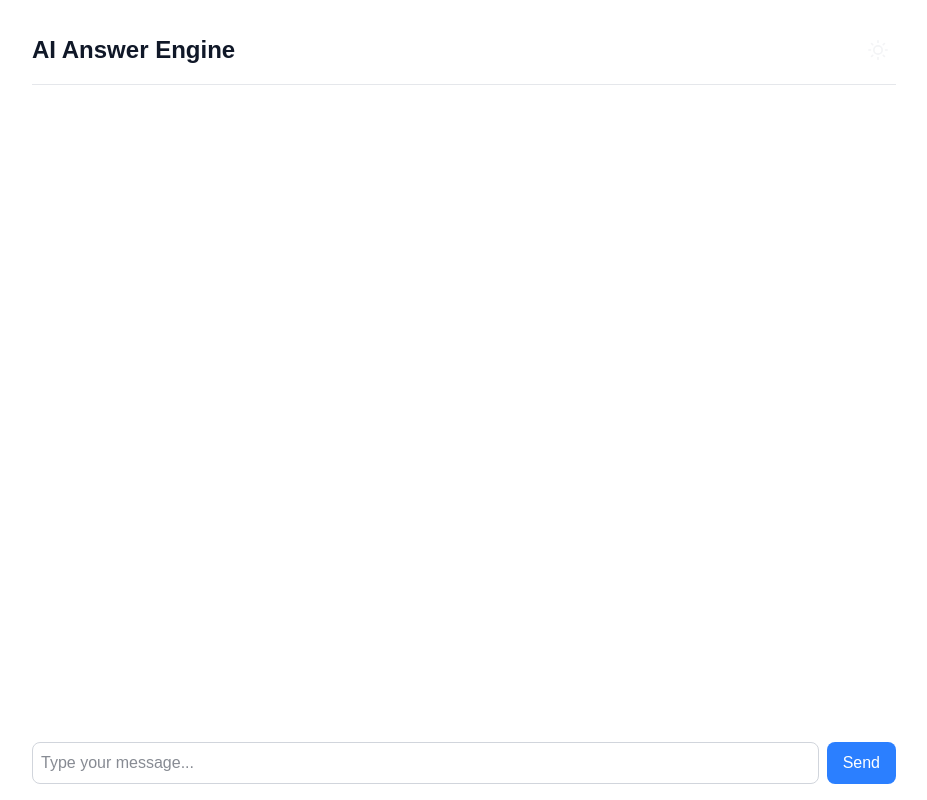
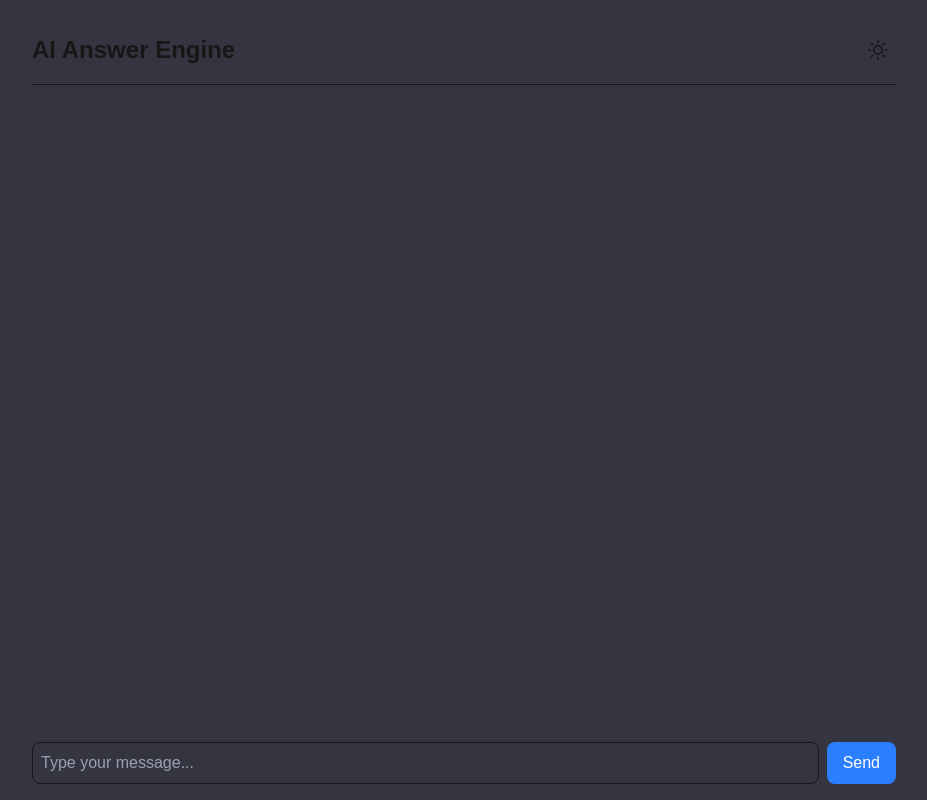
Before and after one commit to amaankhan02/movie-maestro, a Next.js app in the folder frontend/: page / in a window 1280 px wide. Both pictures are taken after a click on the button "Switch to dark mode". Shown: the whole page, without its empty margins (176-1103 px from the left). Built offline with nearby package versions, Linux system fonts and the light colour scheme.

Commit message:
Fix dark/light theme not working

```diff
--- a/frontend/src/app/page.tsx
+++ b/frontend/src/app/page.tsx
@@ -24,8 +24,10 @@ export default function Home() {
     // Apply dark mode class to html element
     if (isDarkMode) {
       document.documentElement.classList.add('dark');
+      document.body.style.backgroundColor = '#343541';
     } else {
       document.documentElement.classList.remove('dark');
+      document.body.style.backgroundColor = '#ffffff';
     }
   }, [isDarkMode]);
 
@@ -120,16 +122,16 @@ export default function Home() {
   };
 
   return (
-    <div className="flex flex-col h-screen max-w-4xl mx-auto p-4">
-      <header className="py-4 border-b border-gray-200 dark:border-gray-700 flex justify-between items-center">
-        <h1 className="text-2xl font-bold text-gray-900 dark:text-gray-100">AI Answer Engine</h1>
+    <div className={`flex flex-col h-screen max-w-4xl mx-auto p-4 ${isDarkMode ? 'bg-dark-bg' : 'bg-white'}`}>
+      <header className={`py-4 border-b ${isDarkMode ? 'border-dark-border' : 'border-gray-200'} flex justify-between items-center`}>
+        <h1 className={`text-2xl font-bold ${isDarkMode ? 'text-dark-text' : 'text-gray-900'}`}>AI Answer Engine</h1>
         <button
           onClick={() => setIsDarkMode(!isDarkMode)}
-          className="p-2 rounded-lg hover:bg-gray-100 dark:hover:bg-gray-700 transition-colors"
+          className={`p-2 rounded-lg transition-colors ${isDarkMode ? 'hover:bg-dark-bg-secondary' : 'hover:bg-gray-100'}`}
           title={isDarkMode ? "Switch to light mode" : "Switch to dark mode"}
         >
           {isDarkMode ? (
-            <FiSun className="w-5 h-5 text-gray-100" />
+            <FiSun className="w-5 h-5 text-dark-text" />
           ) : (
             <FiMoon className="w-5 h-5 text-gray-900" />
           )}
@@ -148,18 +150,24 @@ export default function Home() {
               className={`max-w-[80%] rounded-lg p-4 ${
                 message.role === 'user'
                   ? 'bg-blue-500 text-white'
-                  : 'bg-gray-100 dark:bg-gray-700 text-gray-900 dark:text-gray-100'
+                  : isDarkMode
+                  ? 'bg-dark-bg-secondary text-dark-text'
+                  : 'bg-gray-100 text-gray-900'
               }`}
             >
               <div className="flex items-center justify-between gap-2 mb-1">
-                <span className="text-xs opacity-70">
+                <span className={`text-xs opacity-70 ${isDarkMode ? 'text-dark-text' : 'text-gray-600'}`}>
                   {format(message.timestamp, 'h:mm a')}
                 </span>
                 {message.role === 'assistant' && (
                   <div className="flex gap-2">
                     <button
                       onClick={() => copyToClipboard(message.content)}
-                      className="p-1 rounded hover:bg-gray-200 dark:hover:bg-gray-600"
+                      className={`p-1 rounded ${
+                        isDarkMode
+                          ? 'hover:bg-dark-bg text-dark-text'
+                          : 'hover:bg-gray-200 text-gray-900'
+                      }`}
                       title="Copy message"
                     >
                       <FiCopy className="w-4 h-4" />
@@ -167,7 +175,11 @@ export default function Home() {
                     {message.error && (
                       <button
                         onClick={() => handleRetry(index)}
-                        className="p-1 rounded hover:bg-gray-200 dark:hover:bg-gray-600"
+                        className={`p-1 rounded ${
+                          isDarkMode
+                            ? 'hover:bg-dark-bg text-dark-text'
+                            : 'hover:bg-gray-200 text-gray-900'
+                        }`}
                         title="Retry"
                       >
                         <FiRefreshCw className="w-4 h-4" />
@@ -176,7 +188,7 @@ export default function Home() {
                   </div>
                 )}
               </div>
-              <div className="prose dark:prose-invert max-w-none">
+              <div className={`prose ${isDarkMode ? 'prose-invert' : ''} max-w-none`}>
                 <ReactMarkdown>{message.content}</ReactMarkdown>
               </div>
             </div>
@@ -184,11 +196,23 @@ export default function Home() {
         ))}
         {isTyping && (
           <div className="flex justify-start">
-            <div className="bg-gray-100 dark:bg-gray-700 text-gray-900 dark:text-gray-100 rounded-lg p-4">
+            <div
+              className={`rounded-lg p-4 ${
+                isDarkMode
+                  ? 'bg-dark-bg-secondary text-dark-text'
+                  : 'bg-gray-100 text-gray-900'
+              }`}
+            >
               <div className="flex space-x-2">
-                <div className="w-2 h-2 bg-gray-400 dark:bg-gray-400 rounded-full animate-bounce" />
-                <div className="w-2 h-2 bg-gray-400 dark:bg-gray-400 rounded-full animate-bounce" style={{ animationDelay: '0.2s' }} />
-                <div className="w-2 h-2 bg-gray-400 dark:bg-gray-400 rounded-full animate-bounce" style={{ animationDelay: '0.4s' }} />
+                <div className={`w-2 h-2 rounded-full animate-bounce ${
+                  isDarkMode ? 'bg-dark-text' : 'bg-gray-400'
+                }`} />
+                <div className={`w-2 h-2 rounded-full animate-bounce ${
+                  isDarkMode ? 'bg-dark-text' : 'bg-gray-400'
+                }`} style={{ animationDelay: '0.2s' }} />
+                <div className={`w-2 h-2 rounded-full animate-bounce ${
+                  isDarkMode ? 'bg-dark-text' : 'bg-gray-400'
+                }`} style={{ animationDelay: '0.4s' }} />
               </div>
             </div>
           </div>
@@ -203,7 +227,11 @@ export default function Home() {
             value={input}
             onChange={(e) => setInput(e.target.value)}
             placeholder="Type your message..."
-            className="flex-1 p-2 rounded-lg border border-gray-300 dark:border-gray-600 bg-white dark:bg-gray-700 text-gray-900 dark:text-gray-100 focus:outline-none focus:ring-2 focus:ring-blue-500"
+            className={`flex-1 p-2 rounded-lg border focus:outline-none focus:ring-2 focus:ring-blue-500 ${
+              isDarkMode
+                ? 'bg-dark-bg-secondary border-dark-border text-dark-text placeholder-gray-400'
+                : 'bg-white border-gray-300 text-gray-900'
+            }`}
             disabled={isLoading}
           />
           <button
--- /dev/null
+++ b/frontend/tailwind.config.js
@@ -0,0 +1,26 @@
+/** @type {import('tailwindcss').Config} */
+module.exports = {
+  content: [
+    './src/pages/**/*.{js,ts,jsx,tsx,mdx}',
+    './src/components/**/*.{js,ts,jsx,tsx,mdx}',
+    './src/app/**/*.{js,ts,jsx,tsx,mdx}',
+  ],
+  theme: {
+    extend: {
+      fontFamily: {
+        sans: ['var(--font-geist-sans)'],
+        mono: ['var(--font-geist-mono)'],
+      },
+      colors: {
+        dark: {
+          bg: '#343541',
+          'bg-secondary': '#444654',
+          text: '#ECECF1',
+          border: '#565869',
+        },
+      },
+    },
+  },
+  plugins: [],
+  darkMode: 'class',
+}
```
